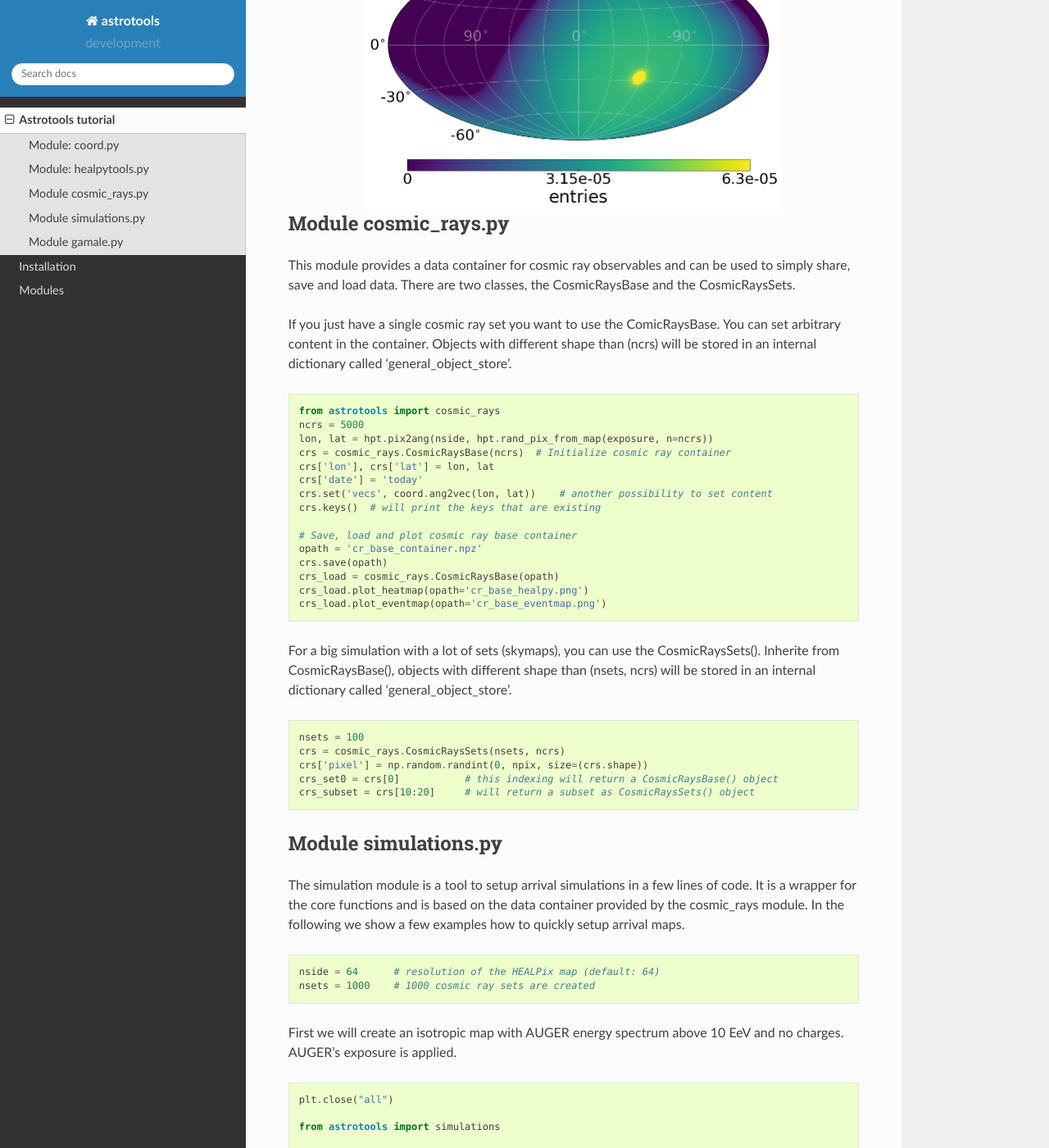
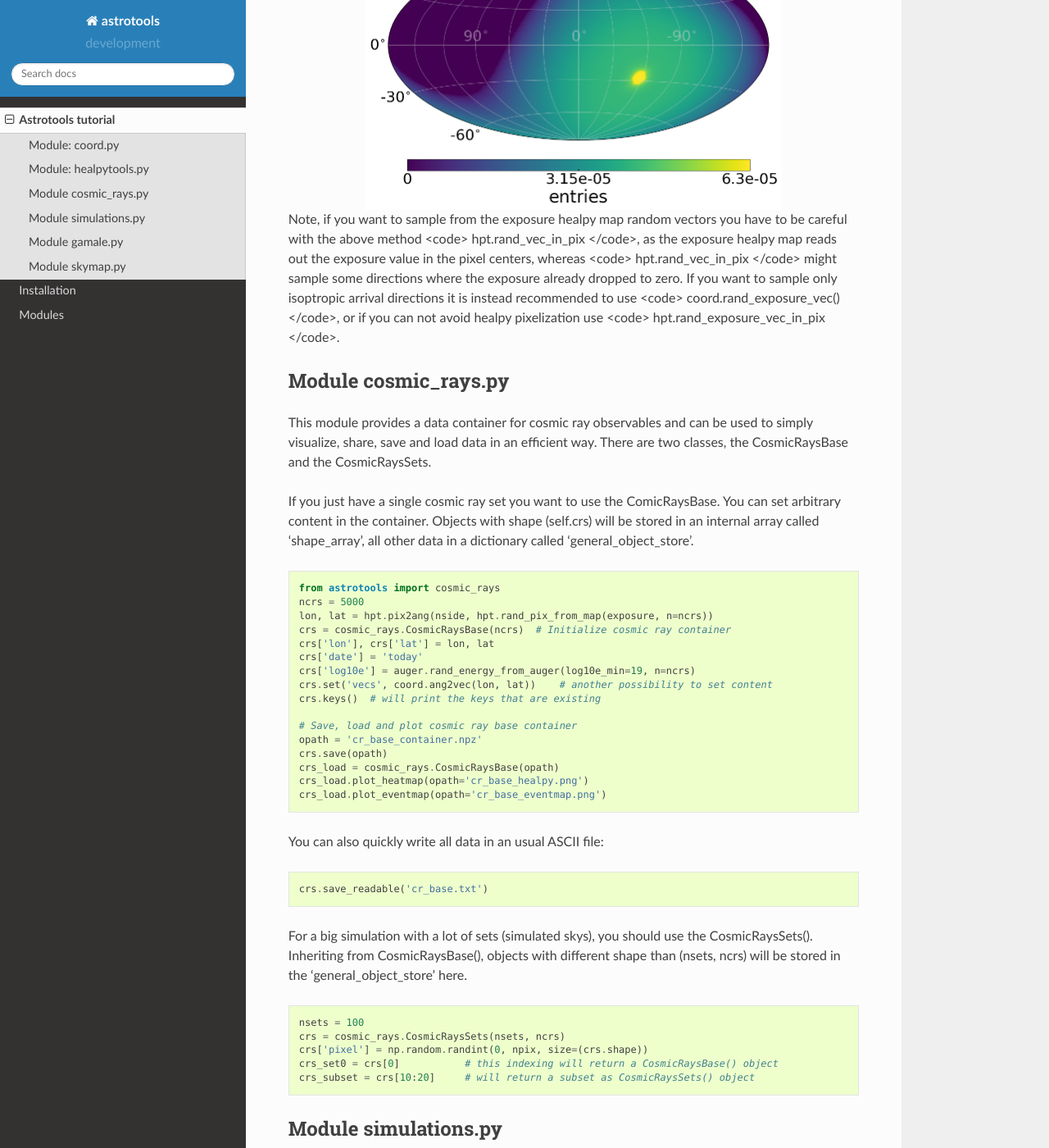
Before and after one commit to MRCWirtz/astrotools, a Sphinx documentation site: the page built from doc/source/tutorial.rst, in a window 1280 px wide and 1400 px high, scrolled down 3693 px. Shown: the whole window at 82% size. Built offline with Sphinx 7.4.7 and the Read the Docs theme 2.0.0, drawn with Linux system fonts in a browser that asks for light colours; some of the changed text lies outside the part shown.

Commit message:
[tutorial] Extend tutorial by skymap module + some additional improvements

```diff
--- a/doc/source/tutorial.rst
+++ b/doc/source/tutorial.rst
@@ -132,16 +132,26 @@
   :scale: 50 %
   :align: center
 
+Note, if you want to sample from the exposure healpy map random vectors you
+have to be careful with the above method <code> hpt.rand_vec_in_pix </code>,
+as the exposure healpy map reads out the exposure value in the pixel centers,
+whereas <code> hpt.rand_vec_in_pix </code> might sample some directions where
+the exposure already dropped to zero. If you want to sample only isoptropic
+arrival directions it is instead recommended to use
+<code> coord.rand_exposure_vec() </code>, or if you can not avoid healpy
+pixelization use <code> hpt.rand_exposure_vec_in_pix </code>.
+
 Module cosmic_rays.py
 =====================
 
 This module provides a data container for cosmic ray observables and can be used
-to simply share, save and load data. There are two classes, the CosmicRaysBase
-and the CosmicRaysSets.
+to simply visualize, share, save and load data in an efficient way. There are
+two classes, the CosmicRaysBase and the CosmicRaysSets.
 
 If you just have a single cosmic ray set you want to use the ComicRaysBase. You can
-set arbitrary content in the container. Objects with different shape than (ncrs)
-will be stored in an internal dictionary called 'general_object_store'.
+set arbitrary content in the container. Objects with shape (self.crs) will be
+stored in an internal array called 'shape_array', all other data in a
+dictionary called 'general_object_store'.
 
 .. code-block:: python
 
@@ -151,6 +161,7 @@
   crs = cosmic_rays.CosmicRaysBase(ncrs)  # Initialize cosmic ray container
   crs['lon'], crs['lat'] = lon, lat
   crs['date'] = 'today'
+  crs['log10e'] = auger.rand_energy_from_auger(log10e_min=19, n=ncrs)
   crs.set('vecs', coord.ang2vec(lon, lat))    # another possibility to set content
   crs.keys()  # will print the keys that are existing
 
@@ -161,9 +172,15 @@
   crs_load.plot_heatmap(opath='cr_base_healpy.png')
   crs_load.plot_eventmap(opath='cr_base_eventmap.png')
 
-For a big simulation with a lot of sets (skymaps), you can use the CosmicRaysSets().
-Inherite from CosmicRaysBase(), objects with different shape than (nsets, ncrs)
-will be stored in an internal dictionary called 'general_object_store'.
+You can also quickly write all data in an usual ASCII file:
+
+.. code-block:: python
+
+  crs.save_readable('cr_base.txt')
+
+For a big simulation with a lot of sets (simulated skys), you should use the
+CosmicRaysSets(). Inheriting from CosmicRaysBase(), objects with different
+shape than (nsets, ncrs) will be stored in the 'general_object_store' here.
 
 .. code-block:: python
 
@@ -264,7 +281,7 @@
 field lenses. The lenses can be created with the lens-factory:
 https://git.rwth-aachen.de/astro/lens-factory .
 Lenses provide information of the deflection of cosmic rays, consisting of matrices
-mapping a cosmic ray's extragalactic origin to the observed direction on earth. They
+mapping a cosmic ray's extragalactic origin to the observed direction on Earth. They
 are healpy based (https://healpy.readthedocs.io) and typically given in the nside=64
 resolution to have an angular resolution of about 0.5 degrees. Thus, the matrices are
 of shape 49152 x 49152, and because of their size saved in scipy sparse format.
@@ -373,3 +390,37 @@
 .. image:: img/lensed_observed_distribution.png
   :scale: 50 %
   :align: center
+
+Module skymap.py
+=====================
+
+The skymap module have already been presented multiplet times in the tutorial
+so far. Still there is one special visualization of a close-up look, that is
+demonstrated in the following.
+
+If you have installed the python package 'basemap' you can execute the following code:
+
+.. code-block:: python
+
+  # Assume we have an isotropic skymap
+  sim = simulations.ObservedBound(nside, nsets=2, ncrs=10000)
+  sim.set_energy(log10e_min=19.)                 # Set minimum energy of 10^(19.) eV (10 EeV), and AUGER energy spectrum
+  sim.arrival_setup(fsig=0.)                     # 0% signal cosmic rays
+  crs = sim.get_data()           # Getting the data (object of cosmic_rays.CosmicRaysSets())
+
+Now we can setup a close-up view by specifying the coordinates of the
+region of interest (roi):
+
+.. code-block:: python
+
+  from astrotools.skymap import PlotSkyPatch
+  patch = PlotSkyPatch(lon_roi=np.deg2rad(30), lat_roi=np.deg2rad(60), r_roi=0.2, title='My SkyPatch')
+  mappable = patch.plot_crs(crs, set_idx=0)
+  patch.mark_roi()
+  patch.plot_grid()
+  patch.colorbar(mappable)
+  patch.savefig("skypatch.png")
+
+.. image:: img/skypatch.png
+  :scale: 50 %
+  :align: center
```
Also changed, not shown: other parts of doc/source/tutorial.rst (+3 -3 lines), doc/source/img/skypatch.png (added), 1 other file.
